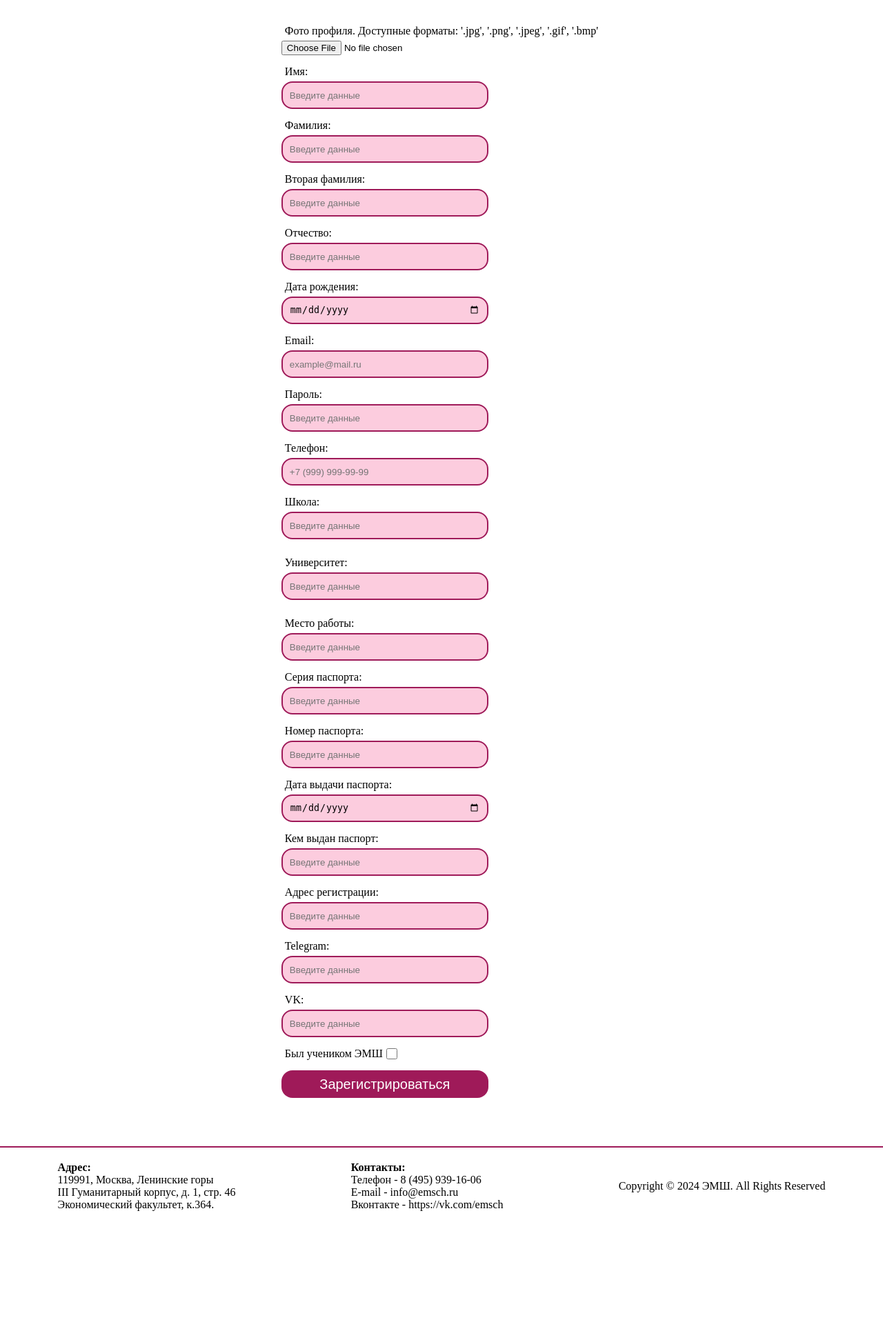
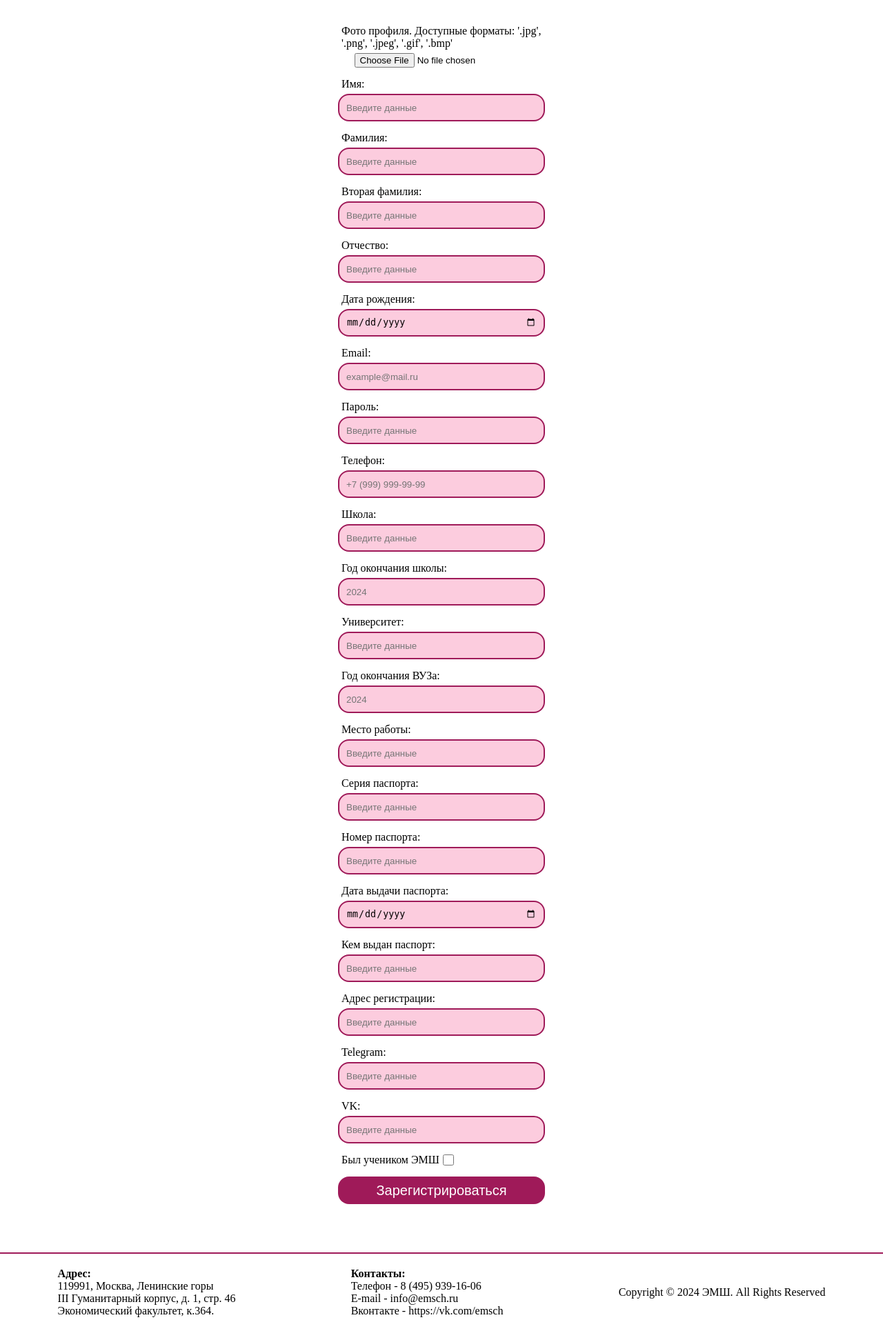
Before and after one commit to olov2020/web_for_msu-CW24, a Flask app: page /registration/teacher in a window 1280 px wide. Shown: the part 159-2089 px from the top of the page at 69% size. Before the commit the page ends 1915 px from the top, so only its background shows below. Run offline with Flask 3, Linux system fonts and the light colour scheme; some libraries are stand-ins or nearby versions.

Commit message:
working on template for the form to include it on many pages

```diff
--- a/WEB_FOR_MSU/forms/teacher_registration.py
+++ b/WEB_FOR_MSU/forms/teacher_registration.py
@@ -32,7 +32,7 @@ class TeacherRegistrationForm(FlaskForm):
     #                            validators=[DataRequired("Поле обязательно для заполнения")])
     school_finished = IntegerField("Год окончания школы: ",
                                    validators=[DataRequired("Поле обязательно для заполнения"),
-                                               NumberRange(min=1900, max=datetime.now().year)])
+                                               NumberRange(min=1900, max=datetime.now().year + 5)])
     university = StringField("Университет: ", validators=[DataRequired("Поле обязательно для заполнения")])
     # university_started = IntegerField("Год поступления в университет: ",
     #                                   validators=[DataRequired("Поле обязательно для заполнения"),
--- a/WEB_FOR_MSU/static/css/base/template.css
+++ b/WEB_FOR_MSU/static/css/base/template.css
@@ -1,3 +1,12 @@
+/*
+form{
+    display: flex;
+    justify-content: center;
+    flex-direction: column;
+    align-items: center;
+}
+*/
+
 /* for button <login> in header of the page */
 .header_account_button {
     width: 160px;
@@ -89,6 +98,16 @@
     flex-direction: row;
 }
 
+/* for file fields */
+.form_container_file {
+    width: 300px;
+
+    display: flex;
+    justify-content: center;
+    align-items: center;
+    flex-direction: column;
+}
+
 /* for empty file fields */
 .form_file_button_error {
     color: red;
--- /dev/null
+++ b/WEB_FOR_MSU/templates/base_template/form.html
@@ -0,0 +1,90 @@
+<div class='form_container_text'>
+    {% if field.type == 'FileField' %}
+    <div class='form_container_file'>
+        {{ field.label(class='form_text') }}
+        <div>
+            {% if field.errors %}
+            {{ field(class='form_file_button form_file_button_error') }}
+            {% else %}
+            {{ field(class='form_file_button') }}
+            {% endif %}
+        </div>
+    </div>
+    {% endif %}
+
+    {% if field.type == 'StringField' or field.type == 'PasswordField' %}
+    {{ field.label(class='form_text') }}
+    <div>
+        {% if field.errors %}
+
+        {{ field(class='form_input form_input_error', size=32, placeholder=field.errors[0], value='') }}
+        {% else %}
+        {{ field(class='form_input', size=32, placeholder='Введите данные') }}
+        {% endif %}
+    </div>
+    {% endif %}
+
+    {% if field.type == 'SelectField' %}
+    {{ field.label(class='form_text') }}
+    <div>
+        {{ field(class='form_input') }}
+    </div>
+    {% endif %}
+
+    {% if field.type == 'BooleanField' %}
+    <div class='form_container_checkbox'>
+        {{ field.label(class='form_text') }}
+        {{ field(class='form_checkbox') }}
+    </div>
+    {% endif %}
+
+    {% if field.type == 'SubmitField' %}
+    <div>
+        {{ field(class='form_submit_button') }}
+    </div>
+    {% endif %}
+
+    {% if field.type == 'DateField' %}
+    {{ field.label(class='form_text') }}
+    <div>
+        {% if field.errors %}
+        {{ field(class='form_input form_input_error', size=32, placeholder=field.errors[0], value='') }}
+        {% else %}
+        {{ field(class='form_input', size=32) }}
+        {% endif %}
+    </div>
+    {% endif %}
+
+    {% if field.type == 'TelField' %}
+    {{ field.label(class='form_text') }}
+    <div>
+        {% if field.errors %}
+        {{ field(class='form_input form_input_error phone', size=32, placeholder=field.errors[0], value='') }}
+        {% else %}
+        {{ field(class='form_input phone', placeholder='+7 (999) 999-99-99') }}
+        {% endif %}
+    </div>
+    {% endif %}
+
+    {% if field.type == 'EmailField' %}
+    {{ field.label(class='form_text') }}
+    <div>
+        {% if field.errors %}
+        {{ field(class='form_input form_input_error email', size=32, placeholder=field.errors[0], value='') }}
+        {% else %}
+        {{ field(class='form_input email', placeholder='example@mail.ru') }}
+        {% endif %}
+    </div>
+    {% endif %}
+
+    {% if field.type == 'IntegerField' %}
+    {{ field.label(class='form_text') }}
+    <div>
+        {% if field.errors %}
+        {{ field(class='form_input form_input_error', size=32, placeholder=field.errors[0], value='') }}
+        {% else %}
+        {{ field(class='form_input', placeholder='2024') }}
+        {% endif %}
+    </div>
+    {% endif %}
+</div>
--- a/WEB_FOR_MSU/templates/home/registration.html
+++ b/WEB_FOR_MSU/templates/home/registration.html
@@ -25,83 +25,7 @@
         {{ form_registration.hidden_tag() }}
 
         {% for field in form_registration %}
-        <div class='form_container_text'>
-            {% if field.type == 'FileField' %}
-            {{ field.label(class='form_text') }}
-            <div>
-                {% if field.errors %}
-                {{ field(class='form_file_button form_file_button_error') }}
-                {% else %}
-                {{ field(class='form_file_button') }}
-                {% endif %}
-            </div>
-            {% endif %}
-
-            {% if field.type == 'StringField' or field.type == 'PasswordField' %}
-            {{ field.label(class='form_text') }}
-            <div>
-                {% if field.errors %}
-
-                {{ field(class='form_input form_input_error', size=32, placeholder=field.errors[0], value='') }}
-                {% else %}
-                {{ field(class='form_input', size=32, placeholder='Введите данные') }}
-                {% endif %}
-            </div>
-            {% endif %}
-
-            {% if field.type == 'SelectField' %}
-            {{ field.label(class='form_text') }}
-            <div>
-                {{ field(class='form_input') }}
-            </div>
-            {% endif %}
-
-            {% if field.type == 'BooleanField' %}
-            <div class='form_container_checkbox'>
-                {{ field.label(class='form_text') }}
-                {{ field(class='form_checkbox') }}
-            </div>
-            {% endif %}
-
-            {% if field.type == 'SubmitField' %}
-            <div>
-                {{ field(class='form_submit_button') }}
-            </div>
-            {% endif %}
-
-            {% if field.type == 'DateField' %}
-            {{ field.label(class='form_text') }}
-            <div>
-                {% if field.errors %}
-                {{ field(class='form_input form_input_error', size=32, placeholder=field.errors[0], value='') }}
-                {% else %}
-                {{ field(class='form_input', size=32) }}
-                {% endif %}
-            </div>
-            {% endif %}
-
-            {% if field.type == 'TelField' %}
-            {{ field.label(class='form_text') }}
-            <div>
-                {% if field.errors %}
-                {{ field(class='form_input form_input_error phone', size=32, placeholder=field.errors[0], value='') }}
-                {% else %}
-                {{ field(class='form_input phone', placeholder='+7 (999) 999-99-99') }}
-                {% endif %}
-            </div>
-            {% endif %}
-
-            {% if field.type == 'EmailField' %}
-            {{ field.label(class='form_text') }}
-            <div>
-                {% if field.errors %}
-                {{ field(class='form_input form_input_error email', size=32, placeholder=field.errors[0], value='') }}
-                {% else %}
-                {{ field(class='form_input email', placeholder='example@mail.ru') }}
-                {% endif %}
-            </div>
-            {% endif %}
-        </div>
+        {% include '/base_template/form.html' %}
 
         {% endfor %}
     </form>
```
Also changed, not shown: WEB_FOR_MSU/templates/home/account.html (+15 -16 lines), WEB_FOR_MSU/templates/home/login.html (+27 -19 lines).
